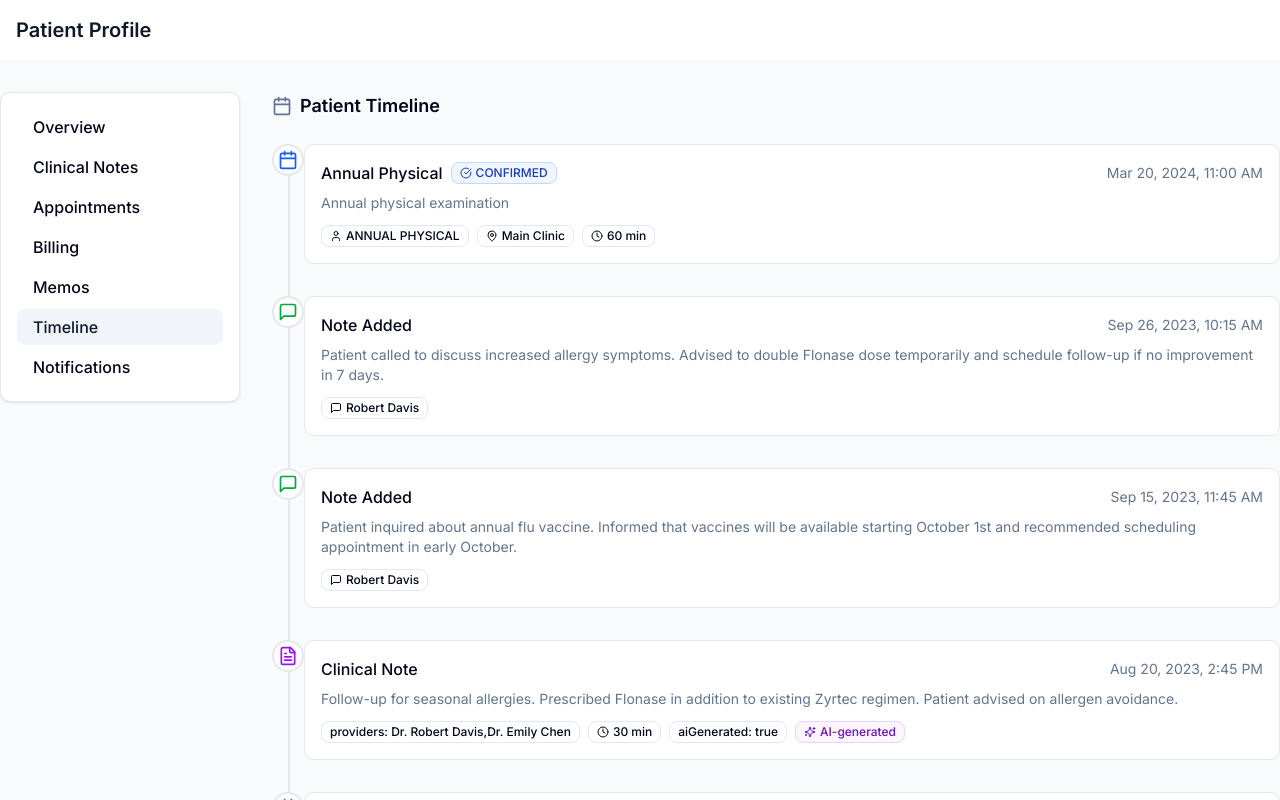
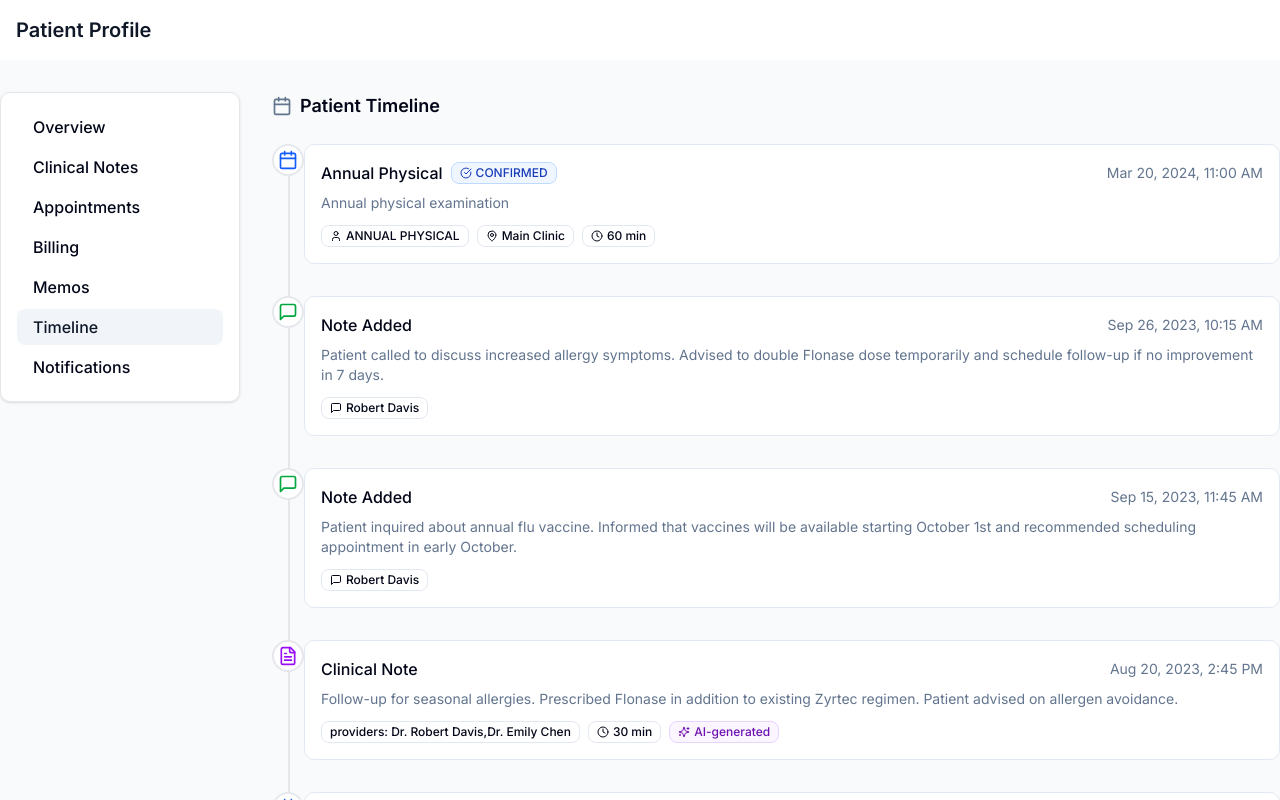
Before and after one commit to synsr/patient-profile, a Next.js app: page /patients/pt_5f8a92a3eb28c15dc7a9a3d1 in a window 1280 px wide. Both pictures are taken after a click on the button "Timeline". Shown: the top 800 px of the page. Built offline with nearby package versions, Linux system fonts and the light colour scheme.

Commit message:
fix timeline bug

```diff
--- a/src/components/tabs/TimelineTab.tsx
+++ b/src/components/tabs/TimelineTab.tsx
@@ -164,7 +164,15 @@ export function TimelineTab({ id }: { id: string }) {
                 {/* Metadata */}
                 {event.metadata && (
                   <div className='flex flex-wrap gap-2'>
-                    {Object.entries(event.metadata).map(([key, value]) => (
+                    {Object.entries(event.metadata)
+                      .filter(
+                        ([key, value]) =>
+                          key !== 'aiGenerated' &&
+                          value !== false &&
+                          value !== null &&
+                          value !== undefined
+                      )
+                      .map(([key, value]) => (
                         <Badge key={key} variant='outline' className='text-xs'>
                           {key === 'duration' ? (
                             <div className='flex items-center gap-1'>
```
Lines whose indentation alone changed are shown as unchanged.
